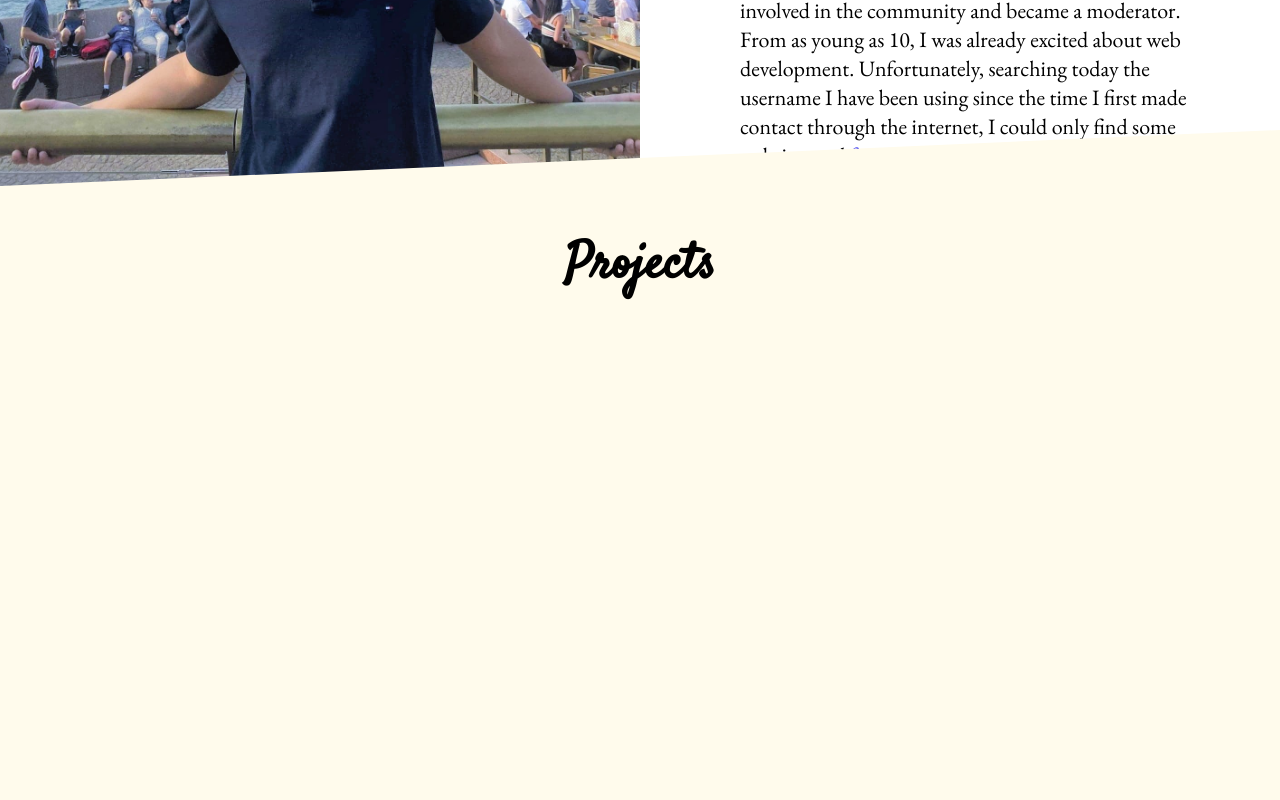
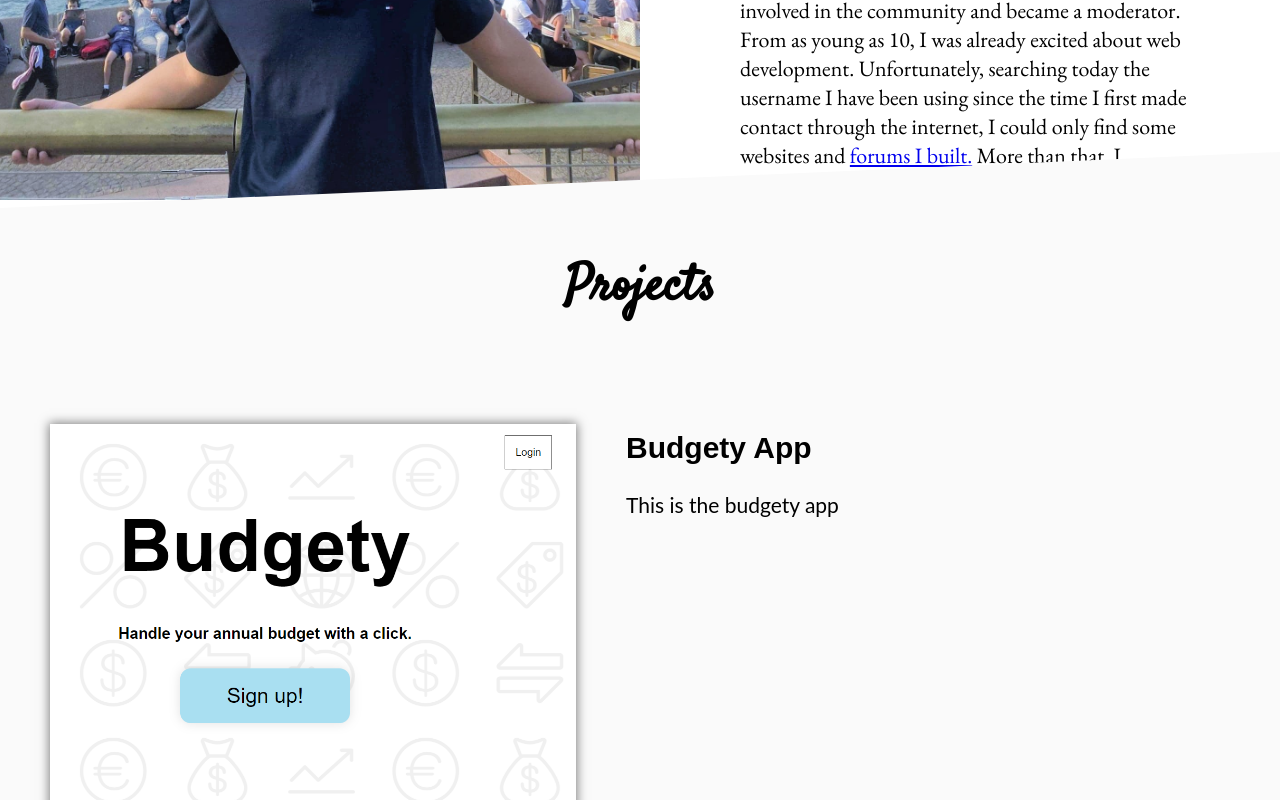
Before and after one commit to hjpunzalan/hjpunzalan.github.io, a React (Create React App) app: page / in a window 1280 px wide. Shown: the part 1400-2200 px from the top of the page. Built offline with nearby package versions, Linux system fonts and the light colour scheme.

Commit message:
project section added

```diff
--- a/src/components/Projects/Projects.jsx
+++ b/src/components/Projects/Projects.jsx
@@ -1,11 +1,19 @@
 import React, { Component } from "react";
 import classes from "./Projects.module.scss";
+import budgety1 from "../../images/projects/budgety-1.png";
 
 export class Projects extends Component {
 	render() {
 		return (
 			<div className={classes.container}>
 				<h1>Projects</h1>
+				<div className={classes.project}>
+					<img src={budgety1} alt="budgety-1" />
+					<div className={classes.desc}>
+						<h2>Budgety App</h2>
+						<p>This is the budgety app</p>
+					</div>
+				</div>
 			</div>
 		);
 	}
--- a/src/components/Projects/Projects.module.scss
+++ b/src/components/Projects/Projects.module.scss
@@ -1,20 +1,50 @@
-@import url('https://fonts.googleapis.com/css?family=Satisfy&display=swap');
+@import url("https://fonts.googleapis.com/css?family=Satisfy&display=swap");
 
 .container {
-    margin-top: -7rem;
+    display: flex;
+    flex-direction: column;
+    margin-top: -6vh;
     min-height: 100vh;
     width: 100%;
-    background: #fffbec;
-    font-family: 'Libre Caslon Text',
-        serif;
+    background: #fafafa;
+    font-family: "Libre Caslon Text", serif;
     clip-path: polygon(100% 0, 0 7%, 0 100%, 100% 93%);
     text-align: center;
 
     h1 {
-        font-family: 'Satisfy',
-            cursive;
+        font-family: "Satisfy", cursive;
         display: inline-block;
-        margin: 10rem auto 0 auto;
+        margin: 10rem auto;
         font-size: 5rem;
     }
+
+    .project {
+
+        img {
+            width: calc(45vw - 5rem);
+            margin: 0 5rem;
+            float: left;
+            display: inline-block;
+            box-shadow: 0px 0px 10px 1px rgba(0, 0, 0, 0.5);
+        }
+
+        .desc {
+            text-align: left;
+            font-family: "Lato",
+                sans-serif;
+
+            h2 {
+                font-family: 'Montserrat', sans-serif;
+                font-size: 3rem;
+                font-weight: 600;
+                line-height: 1.6em;
+                margin-bottom: 2rem;
+            }
+
+            p {
+                font-size: 2.1rem;
+
+            }
+        }
+    }
 }
```
Also changed, not shown: src/images/projects/budgety-1.png (added).
